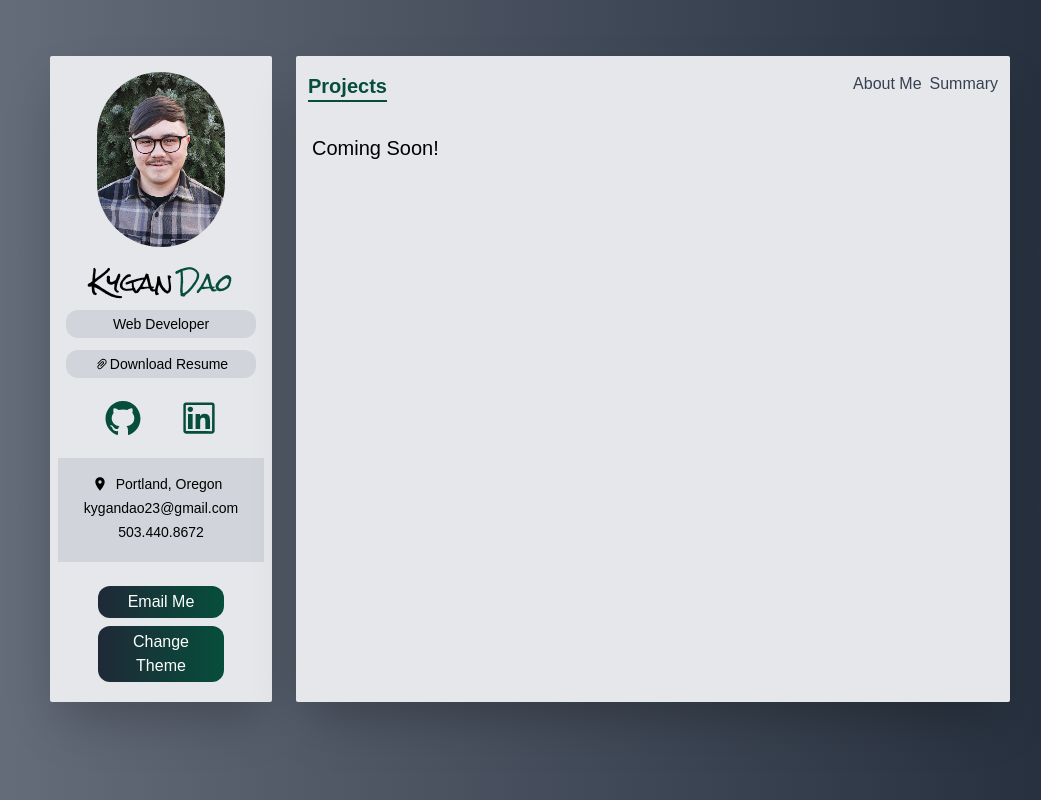
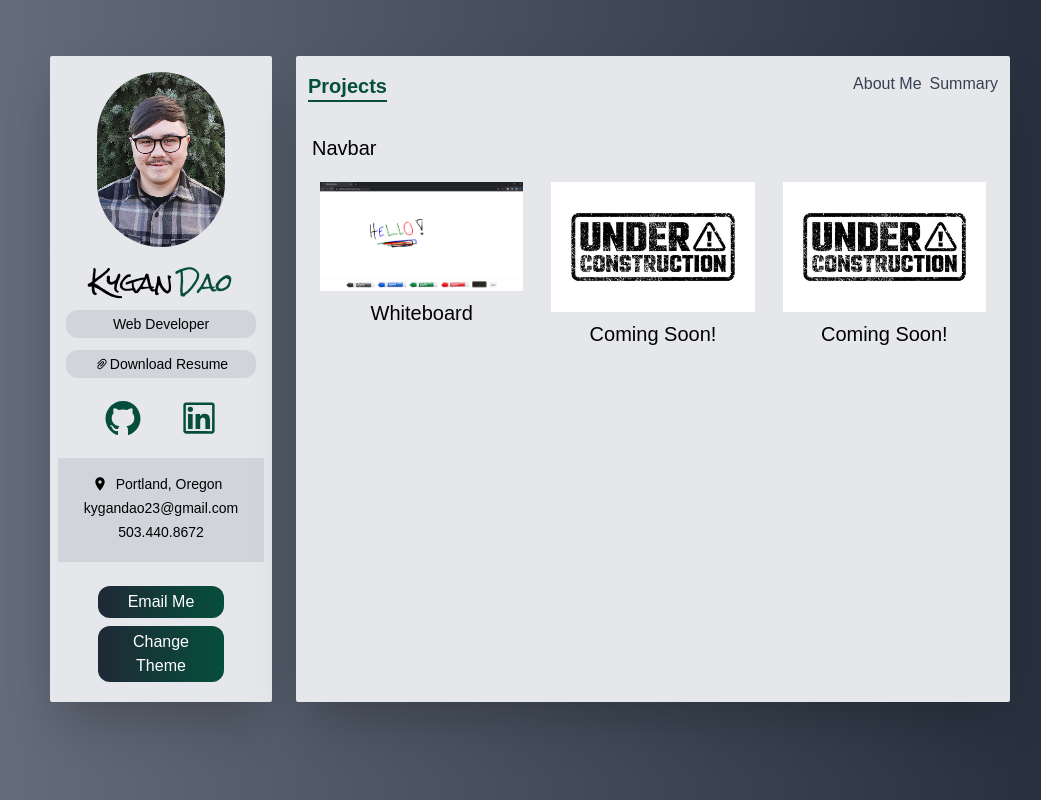
Before and after one commit to Kygandao/kportfoliod, a Next.js app: page /projects in a window 1280 px wide. Shown: the whole page, without its empty margins (110-1151 px from the left). Built offline with nearby package versions, Linux system fonts and the light colour scheme.

Commit message:
begin work on projects page

```diff
--- a/components/Bar.tsx
+++ b/components/Bar.tsx
@@ -5,8 +5,8 @@ const Bar:FunctionComponent<{
     data:ISkills
 }> = ({data:{name, level, Icon}}) => {
     return (
-        <div className='my-1 text-white bg-gray-300 rounded-full dark:bg-gray-600'>
-            <div id='level' className='flex items-center px-4 py-1 rounded-full bg-gradient-to-r from-gray-800 to-green-900 dark:from-gray-700 dark:to-green-800'
+        <div className='my-1 text-white bg-gray-300 rounded-full dark:bg-gray-500'>
+            <div id='level' className='flex items-center px-4 py-1 rounded-full bg-gradient-to-r from-gray-700 to-green-800 dark:from-gray-600 dark:to-green-700'
             style={{width: level}}>
                 <Icon className='mr-2 space-x-3' />
                 {name}
--- /dev/null
+++ b/components/ProjectCard.tsx
@@ -0,0 +1,74 @@
+import { FunctionComponent, useState } from "react";
+import { IProjects } from "../type";
+import { GrGithub } from 'react-icons/gr';
+import { CgWebsite } from 'react-icons/cg';
+import { CgCloseO } from 'react-icons/cg'
+
+const ProjectCard:FunctionComponent<{
+    project:IProjects
+}> = ({
+    project:{
+        name,
+        description,
+        image_path,
+        deployed_url,
+        github_url,
+        category,
+        tech_tags
+    }
+}) => {
+
+    const [showProjectDetails, setShowProjectDetails] = useState(false)
+
+  return (
+    <div>
+        <img src={image_path} alt={name} className='cursor-pointer' onClick={() => setShowProjectDetails(true)}/>
+        <p className='my-2 text-center'>{name}</p>
+
+        {
+            showProjectDetails && (
+
+
+        <div id='leftSide' className='grid md:grid-cols-2'>
+            <div>
+                <img src={image_path} alt={name}/>
+                <div>
+                    <a href={github_url}>
+                        <GrGithub />
+                        <span>
+                            GitHub
+                        </span>
+                    </a>
+                    <a href={deployed_url}>
+                        <CgWebsite />
+                        <span>
+                            Site
+                        </span>
+                    </a>
+                </div>
+            </div>
+
+
+        <div id='rightSide'>
+            <h3>{name}</h3>
+            <h4>{description}</h4>
+            <div>
+                {
+                    tech_tags.map(tech =>
+                    <span key={tech}>
+                        {tech_tags}
+                    </span>)
+                }
+            </div>
+            <button>
+                <CgCloseO size={20} className='text-green-900' onClick={() => setShowProjectDetails(false)}/>
+            </button>
+        </div>
+    </div>
+    )}
+</div>
+
+  )
+};
+
+export default ProjectCard;
--- a/data.ts
+++ b/data.ts
@@ -6,7 +6,7 @@ import { HiChatAlt } from 'react-icons/hi'
 import { GoGraph } from 'react-icons/go'
 import { MdLightbulbOutline } from 'react-icons/md'
 import { RiTeamLine, RiStackFill } from 'react-icons/ri'
-import { IOffer, ISkills } from './type'
+import { IOffer, IProjects, ISkills } from './type'
 
 export const services:IOffer[] = [
     {
@@ -91,3 +91,33 @@ export const tools:ISkills[] = [
         Icon: FaFigma,
     },
 ]
+
+export const projects:IProjects[] = [
+    {
+        name: 'Whiteboard',
+        description: 'This is the project description',
+        image_path: '/images/WhiteboardGreeting.png',
+        deployed_url: 'https://whiteboard2kd.netlify.app/',
+        github_url: 'https://github.com/Kygandao/whiteboard',
+        category: ['React'],
+        tech_tags: ['React']
+    },
+    {
+        name: 'Coming Soon!',
+        description: 'This project is coming soon',
+        image_path: '/images/construction.jpg',
+        deployed_url: '',
+        github_url: '',
+        category: [],
+        tech_tags: []
+    },
+    {
+        name: 'Coming Soon!',
+        description: 'This project is coming soon',
+        image_path: '/images/construction.jpg',
+        deployed_url: '',
+        github_url: '',
+        category: [],
+        tech_tags: []
+    },
+]
--- a/pages/_app.tsx
+++ b/pages/_app.tsx
@@ -17,6 +17,7 @@ function MyApp({ Component, pageProps }) {
         <Component {...pageProps} />
         </div>
 
+
       </div>
     </ThemeProvider>
   )
--- a/pages/projects.tsx
+++ b/pages/projects.tsx
@@ -1,9 +1,23 @@
-const projects = () => {
+import ProjectCard from "../components/ProjectCard"
+import { projects } from "../data"
+
+const Projects = () => {
     return (
         <div className='p-4 text-xl'>
-            Coming Soon!
+            <nav>
+                Navbar
+            </nav>
+            <div className='grid grid-cols-12 gap-3 my-3'>
+                {
+                projects.map(project => (
+                    <div className='col-span-12 p-2 lg:col-span-4 sm:col-span-6 '>
+                        <ProjectCard project={project} key={project.name}/>
+                    </div>
+                ))
+                }
+            </div>
         </div>
     )
 }
 
-export default projects
+export default Projects
```
Also changed, not shown: type.ts (+12 -0 lines), components/Infobar.tsx (line endings or trailing spaces), public/images/WhiteboardGreeting.png (added), public/images/construction.jpg (added).
